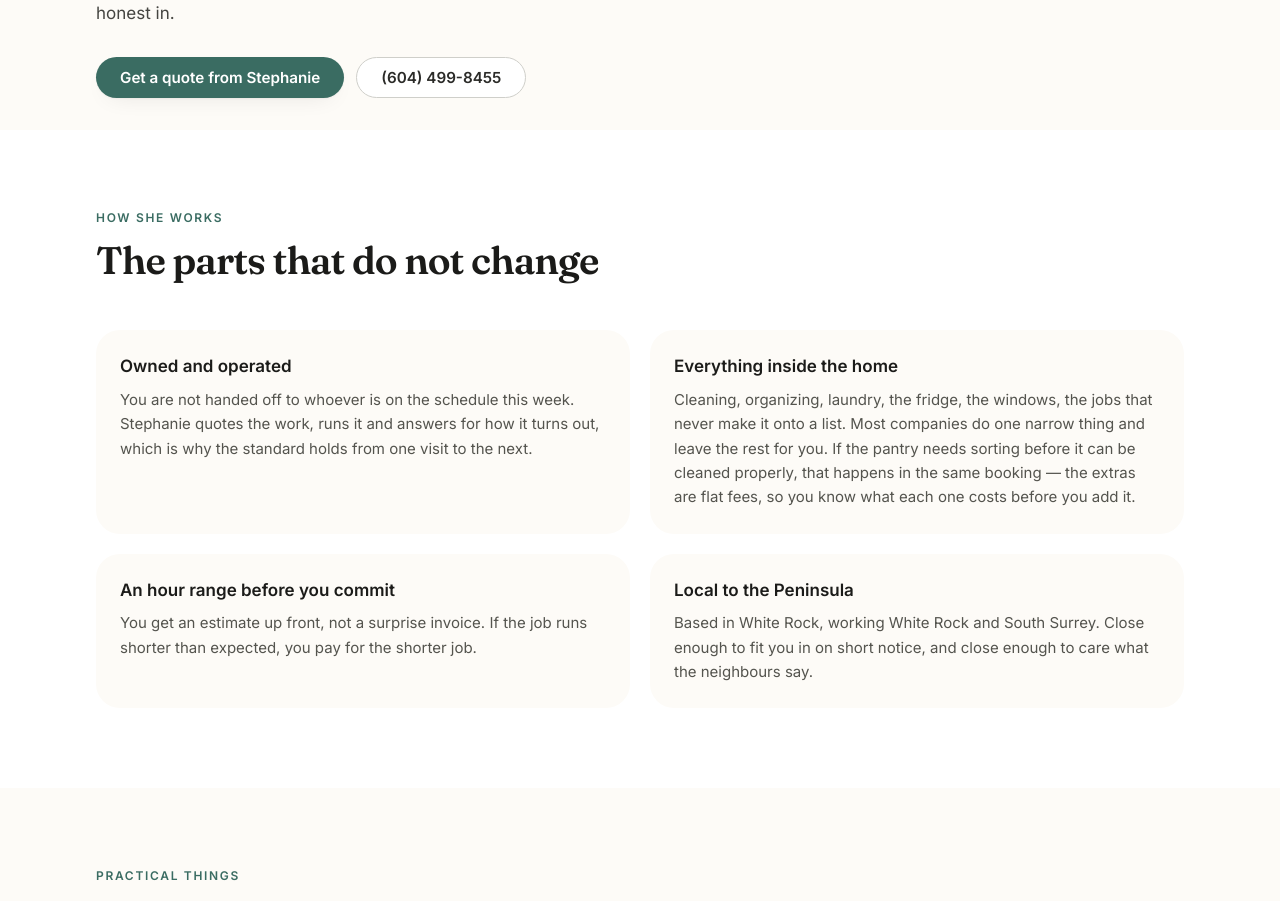
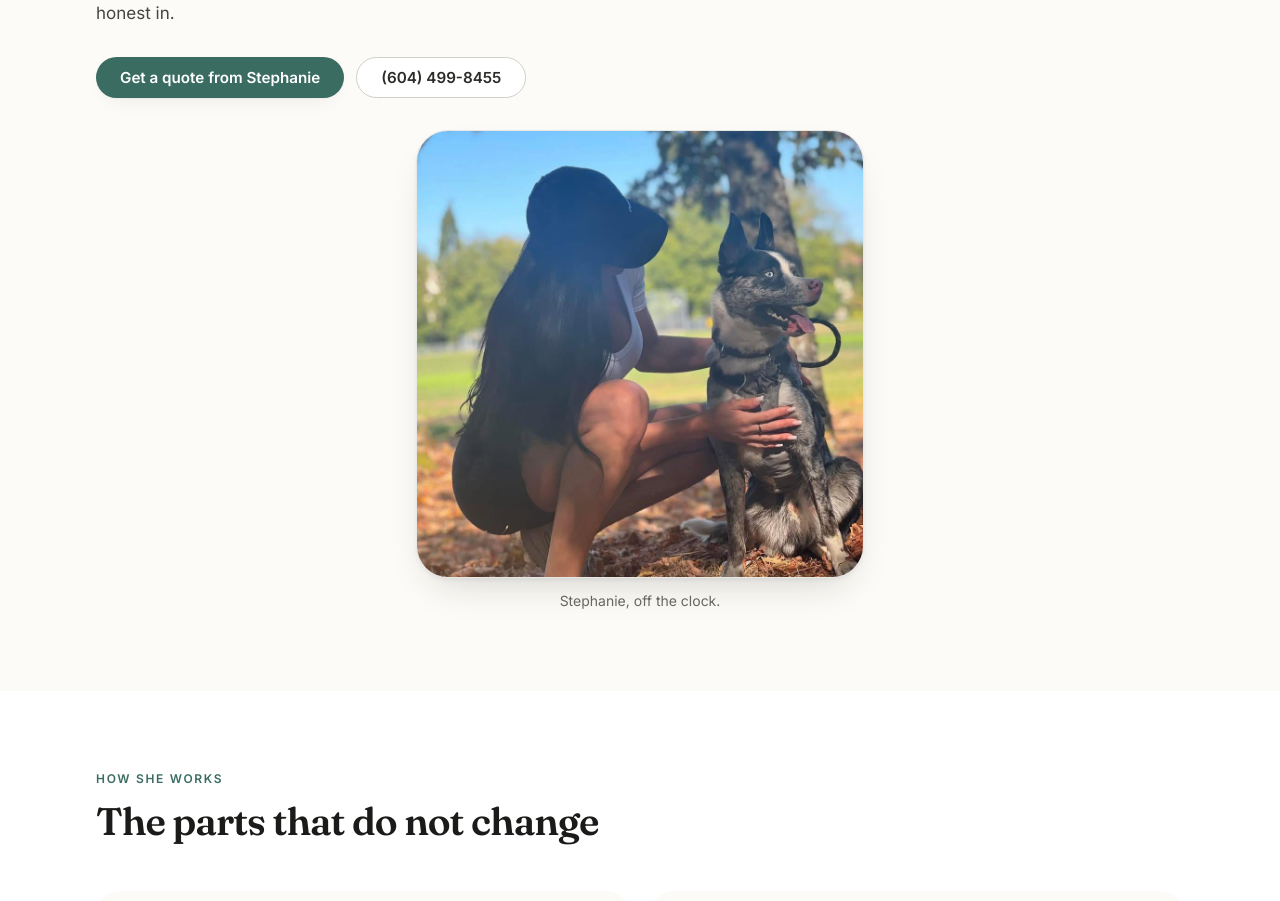
Before and after one commit to ShephardMarketing/cleantechnique, a Next.js app: page /about in a window 1280 px wide. Shown: the part 1180-2081 px from the top of the page. Built offline with nearby package versions, Linux system fonts and the light colour scheme; no server answers.

Commit message:
Add files via upload

```diff
--- a/src/app/about/page.tsx
+++ b/src/app/about/page.tsx
@@ -110,7 +110,22 @@ export default function AboutPage() {
           line about her family above, not as decoration. Square on purpose: the
           source is 1:1, so nothing is cropped. The headshot frame in the hero is
           still a placeholder and still needs a real face-forward photo. */}
-      {/* ⚠️ Stephanie + dog photo goes here — image pending upload. */}
+      <div className="container-page pb-16 lg:pb-20">
+        <figure className="mx-auto max-w-md">
+          <div className="relative aspect-square w-full overflow-hidden rounded-4xl border border-ink-100 bg-sand-100 shadow-lift">
+            <Image
+              src="/images/stephanie picture.jpg"
+              alt={`${site.founder.name} crouching beside her dog in a park in White Rock`}
+              fill
+              sizes="(max-width: 768px) 100vw, 28rem"
+              className="object-cover"
+            />
+          </div>
+          <figcaption className="mt-3 text-center text-[0.875rem] text-ink-500">
+            {site.founder.name.split(' ')[0]}, off the clock.
+          </figcaption>
+        </figure>
+      </div>
 
       <Section
         tone="white"
```
